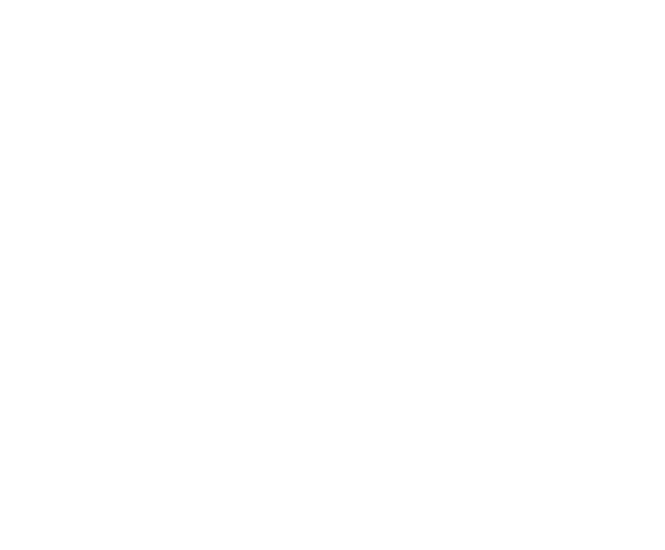
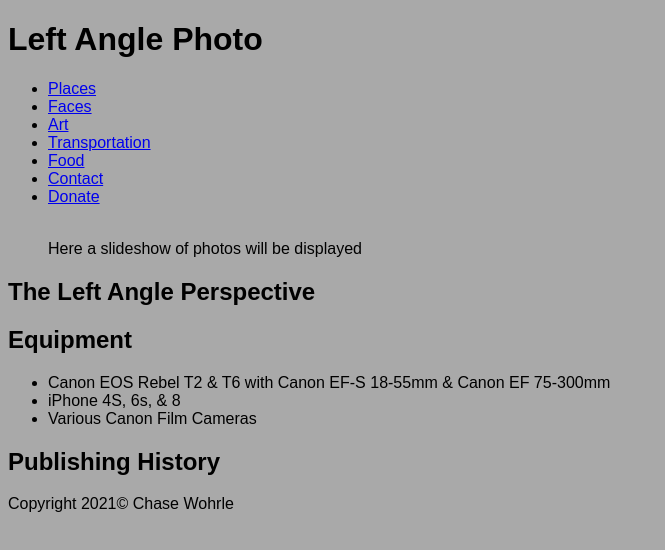
Before and after one commit to ChaseWohrle/left_angle_photo, a plain HTML site: page index.html in a window 1280 px wide. Shown: the whole page, without its empty margins (0-665 px from the left). Drawn offline with nearby package versions, Linux system fonts and the light colour scheme.

Commit message:
Skeleton Structure

```diff
--- a/index.css
+++ b/index.css
@@ -0,0 +1,7 @@
+* {
+    font-family: 'Andale Mono', 'Rockwell', sans-serif;
+}
+
+body {
+    background-color: darkgray;
+}
--- a/index.html
+++ b/index.html
@@ -10,12 +10,48 @@
   </head>
   <body>
       <header>
-
+          <h1 id='heading'>Left Angle Photo</h1>
+          <!--Add link to home -->
+        <nav>
+          <ul>
+            <li><a href='#places'>Places</a></li>
+            <li><a href='#faces'>Faces</a></li>
+            <li><a href='#art'>Art</a></li>
+            <li><a href='#transportation'>Transportation</a></li>
+            <li><a href='#food'>Food</a></li>
+            <li><a href='#contact'>Contact</a></li>
+            <li><a href='#donate'>Donate</a></li>
+          </ul>
+        </nav>
       </header>
       <main>
-
+        <figure id='slideshow'>
+          <img src=''>
+          <figcaption>Here a slideshow of photos will be displayed</figcaption>
+        </figure>
+        <section id='perspective'>
+          <h2>The Left Angle Perspective</h2>
+          <!-- Describe love of photo and artistic vision -->
+        </section>
+        <section id='equipment'>
+          <h2>Equipment</h2>
+          <ul>
+             <!--Add links of products -->
+          <li>Canon EOS Rebel T2 & T6 with Canon EF-S 18-55mm & Canon EF 75-300mm</li>
+          <li>iPhone 4S, 6s, & 8</li>
+          <li>Various Canon Film Cameras</li>
+          </ul>
+        </section>
+        <section id='history'>
+          <h2>Publishing History</h2>
+          <!-- include imgs of clips-->
+        </section>
       </main>
       <footer>
+        <aside>
+          <!--Add links of socials/linkedIn -->
+          <p>Copyright 2021© Chase Wohrle</p>
+        </aside>
       </footer>
       <script src='jquery-3.5.1.min.js'></script>
       <script src='index.js'></script>
```
